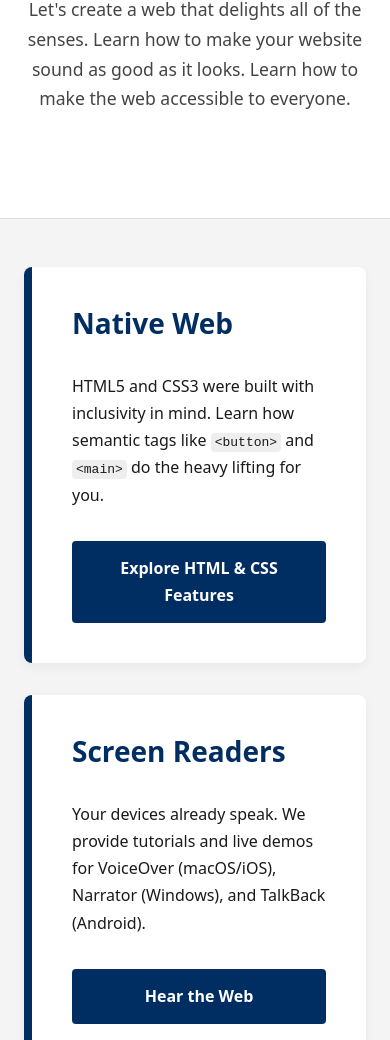
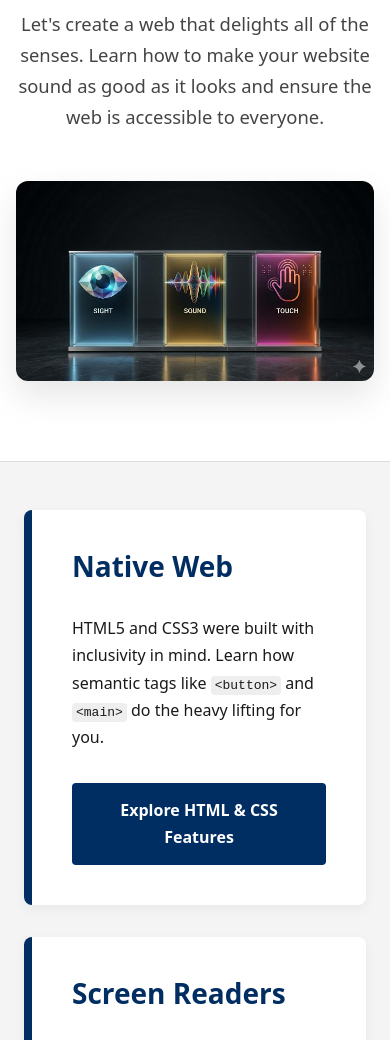
Before and after one commit to ThirstyHead/simpleaccess, a website: page index.html in a window 390 px wide. Shown: the part 508-1548 px from the top of the page. Drawn offline with Linux system fonts and the light colour scheme.

Commit message:
added hero image

```diff
--- a/index.html
+++ b/index.html
@@ -51,6 +51,13 @@
             padding: 2px 4px;
             border-radius: 4px;
             font-family: monospace;
+        }
+
+        /* Responsive Image Base Rule */
+        img {
+            max-width: 100%;
+            height: auto;
+            display: block;
         }
 
         /* ==========================================================================
@@ -182,6 +189,12 @@
             letter-spacing: 1px;
             margin-bottom: 1rem;
         }
+        .m-hero__image {
+            margin: 3rem auto 0 auto;
+            border-radius: 12px;
+            box-shadow: 0 15px 35px rgba(0,0,0,0.1);
+            max-width: 100%;
+        }
 
         /* Content Card */
         .m-card {
@@ -252,8 +265,8 @@
            4. STATE & MEDIA QUERIES
            ========================================================================== */
         @media (max-width: 768px) {
-            .m-hero__title { font-size: 2rem; }
-            .m-hero__description { font-size: 1.1rem; }
+            .m-hero__title { font-size: 2.25rem; }
+            .m-hero__description { font-size: 1.15rem; }
             .l-grid { grid-template-columns: 1fr; }
         }
 
@@ -286,15 +299,15 @@
         </ul>
     </nav>
 
-    <!-- NEW HERO MODULE -->
+    <!-- HERO MODULE -->
     <section class="m-hero">
         <div class="l-container">
             <span class="m-hero__tagline">Digital Accessibility</span>
             <h1 class="m-hero__title">The Web is Sight, Sound, and Touch.</h1>
             <p class="m-hero__description">
-                Let's create a web that delights all of the senses. Learn how to make your website sound as good as it looks.
-                Learn how to make the web accessible to everyone.
+                Let's create a web that delights all of the senses. Learn how to make your website sound as good as it looks and ensure the web is accessible to everyone.
             </p>
+            <img src="sight-sound-touch.jpg" alt="A glass-themed digital interface displaying three glowing panels for Sight, Sound, and Touch" class="m-hero__image">
         </div>
     </section>
 
@@ -353,6 +366,11 @@
                 </thead>
                 <tbody>
                     <tr>
+                        <td>SC 1.1.1 (Non-text Content)</td>
+                        <td>Descriptive alt text for hero image</td>
+                        <td>✅ PASS</td>
+                    </tr>
+                    <tr>
                         <td>SC 1.4.3 (Contrast)</td>
                         <td>Text-to-Background ratios (Min 4.5:1)</td>
                         <td>✅ PASS (Ratio: 12.6:1)</td>
```
Also changed, not shown: sight-sound-touch.jpg (added).
